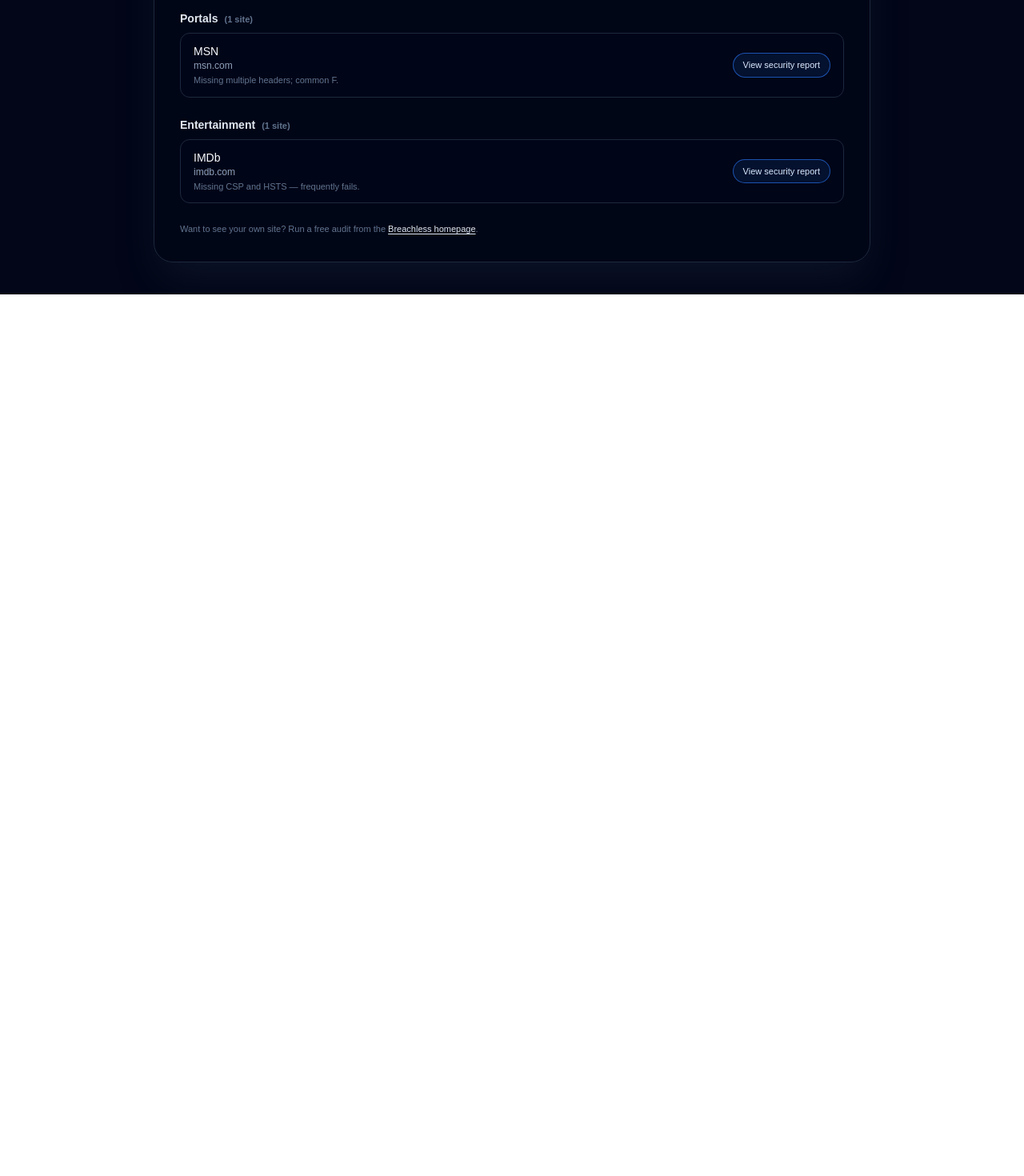
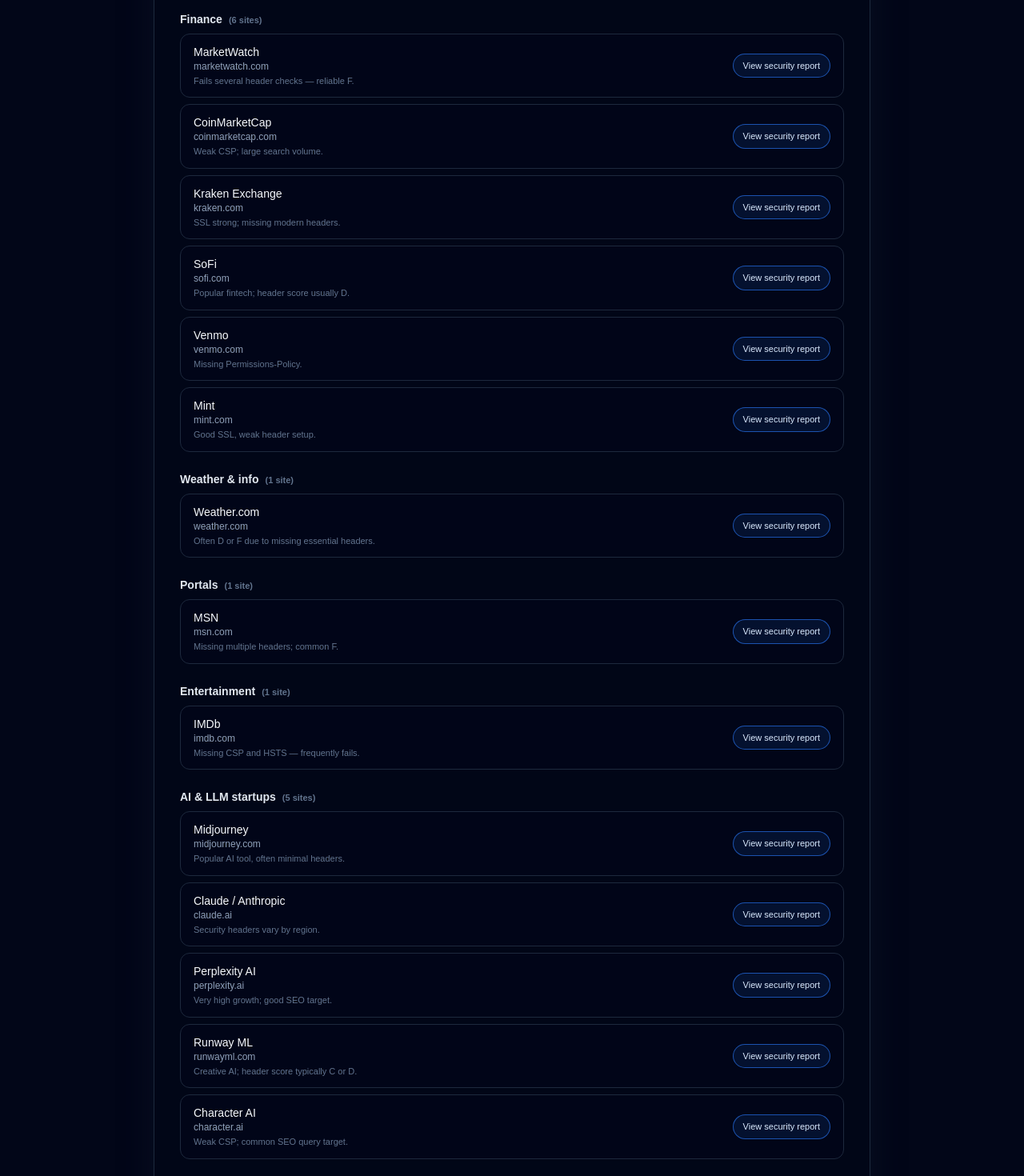
Before and after one commit to breachlessapp/breachless-web, a Next.js app: page /reports in a window 1280 px wide. Shown: the part 1240-2710 px from the top of the page at 80% size. Before the commit the page ends 1608 px from the top, so only its background shows below. Built offline with nearby package versions, Linux system fonts and the light colour scheme.

Commit message:
Update navigation links + homepage layout fixes + reports index improvements

```diff
--- a/app/benchmarks/ai-startups/page.tsx
+++ b/app/benchmarks/ai-startups/page.tsx
@@ -191,17 +191,26 @@ export default async function AiBenchmarksPage() {
   <Link href="/" className="hover:text-slate-50 transition">
     Home
   </Link>
+
   <Link
     href="/pricing"
     className="rounded-full border border-slate-700 bg-slate-950/70 px-3 py-1 hover:border-slate-500 hover:text-slate-50 transition"
   >
     Pricing
   </Link>
+
   <Link
     href="/reports"
     className="rounded-full border border-slate-700 bg-slate-950/70 px-3 py-1 hover:border-slate-500 hover:text-slate-50 transition"
   >
     Reports
+  </Link>
+
+  <Link
+    href="/benchmarks/ai-startups"
+    className="rounded-full border border-blue-700 bg-slate-950/70 px-3 py-1 hover:border-blue-500 hover:text-slate-50 transition"
+  >
+    AI Benchmarks
   </Link>
 </nav>
           </header>
--- a/app/pricing/page.tsx
+++ b/app/pricing/page.tsx
@@ -41,11 +41,26 @@ export default function PricingPage() {
   <Link href="/" className="hover:text-slate-50 transition">
     Home
   </Link>
+
   <Link
     href="/pricing"
     className="rounded-full border border-slate-700 bg-slate-950/70 px-3 py-1 hover:border-slate-500 hover:text-slate-50 transition"
   >
     Pricing
+  </Link>
+
+  <Link
+    href="/reports"
+    className="rounded-full border border-slate-700 bg-slate-950/70 px-3 py-1 hover:border-slate-500 hover:text-slate-50 transition"
+  >
+    Reports
+  </Link>
+
+  <Link
+    href="/benchmarks/ai-startups"
+    className="rounded-full border border-blue-700 bg-slate-950/70 px-3 py-1 hover:border-blue-500 hover:text-slate-50 transition"
+  >
+    AI Benchmarks
   </Link>
 </nav>
             </div>
--- /dev/null
+++ b/curated-domains.ts
@@ -0,0 +1,62 @@
+export const curatedDomains = [
+  {
+    domain: "craigslist.org",
+    category: "general",
+    label: "Craigslist",
+    notes: "Almost always missing CSP, HSTS, Permissions Policy — usually scores F.",
+  },
+  {
+    domain: "espn.com",
+    category: "media",
+    label: "ESPN",
+    notes: "Legacy infrastructure; missing several modern security headers.",
+  },
+  {
+    domain: "foxnews.com",
+    category: "media",
+    label: "Fox News",
+    notes: "Missing CSP and Permissions Policy, predictable F score.",
+  },
+  {
+    domain: "harvard.edu",
+    category: "education",
+    label: "Harvard University",
+    notes: "Weak security headers despite strong brand — great for SEO and outreach.",
+  },
+  {
+    domain: "nba.com",
+    category: "sports",
+    label: "NBA",
+    notes: "Typically missing 4–5 security headers.",
+  },
+  {
+    domain: "bbc.com",
+    category: "media",
+    label: "BBC",
+    notes: "Weak header posture; CSP missing.",
+  },
+  {
+    domain: "marketwatch.com",
+    category: "finance",
+    label: "MarketWatch",
+    notes: "Fails several header checks — reliable F.",
+  },
+  {
+    domain: "weather.com",
+    category: "weather",
+    label: "Weather.com",
+    notes: "Often D or F due to missing essential headers.",
+  },
+  {
+    domain: "msn.com",
+    category: "portal",
+    label: "MSN",
+    notes: "Missing multiple headers; common F.",
+  },
+  {
+    domain: "imdb.com",
+    category: "entertainment",
+    label: "IMDb",
+    notes: "Missing CSP and HSTS — frequently fails.",
+  },
+];
--- a/data/curated-domains.ts
+++ b/data/curated-domains.ts
@@ -59,4 +59,83 @@ export const curatedDomains = [
     label: "IMDb",
     notes: "Missing CSP and HSTS — frequently fails.",
   },
+  {
+  domain: "midjourney.com",
+  label: "Midjourney",
+  category: "ai",
+  notes: "Popular AI tool, often minimal headers."
+},
+{
+  domain: "claude.ai",
+  label: "Claude / Anthropic",
+  category: "ai",
+  notes: "Security headers vary by region."
+},
+{
+  domain: "perplexity.ai",
+  label: "Perplexity AI",
+  category: "ai",
+  notes: "Very high growth; good SEO target."
+},
+{
+  domain: "runwayml.com",
+  label: "Runway ML",
+  category: "ai",
+  notes: "Creative AI; header score typically C or D."
+},
+{
+  domain: "character.ai",
+  label: "Character AI",
+  category: "ai",
+  notes: "Weak CSP; common SEO query target."
+},
+{
+  domain: "coinmarketcap.com",
+  label: "CoinMarketCap",
+  category: "finance",
+  notes: "Weak CSP; large search volume."
+},
+{
+  domain: "kraken.com",
+  label: "Kraken Exchange",
+  category: "finance",
+  notes: "SSL strong; missing modern headers."
+},
+{
+  domain: "sofi.com",
+  label: "SoFi",
+  category: "finance",
+  notes: "Popular fintech; header score usually D."
+},
+{
+  domain: "venmo.com",
+  label: "Venmo",
+  category: "finance",
+  notes: "Missing Permissions-Policy."
+},
+{
+  domain: "mint.com",
+  label: "Mint",
+  category: "finance",
+  notes: "Good SSL, weak header setup."
+},
+{
+  domain: "weebly.com",
+  label: "Weebly",
+  category: "general",
+  notes: "Historically poor security headers (F/D)."
+},
+{
+  domain: "godaddy.com",
+  label: "GoDaddy",
+  category: "general",
+  notes: "Large audience; header score often D."
+},
+{
+  domain: "quora.com",
+  label: "Quora",
+  category: "general",
+  notes: "Missing key policies; great SEO target."
+}
+
 ];
```
Lines whose indentation alone changed are shown as unchanged.
